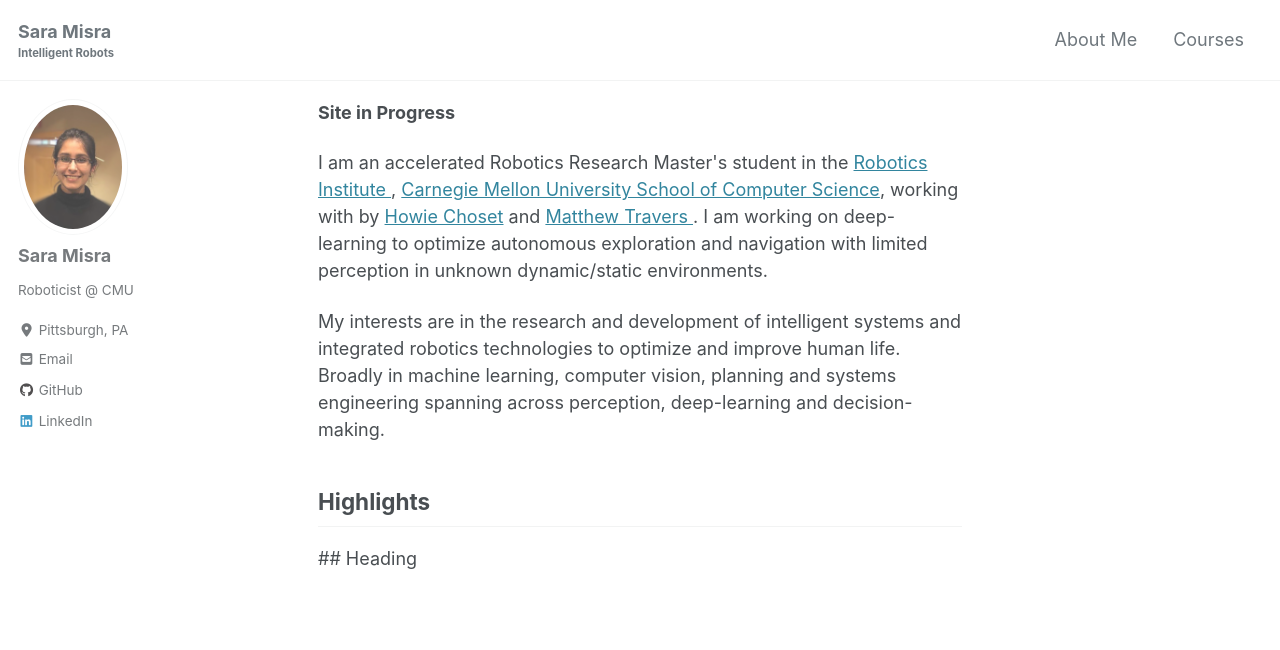
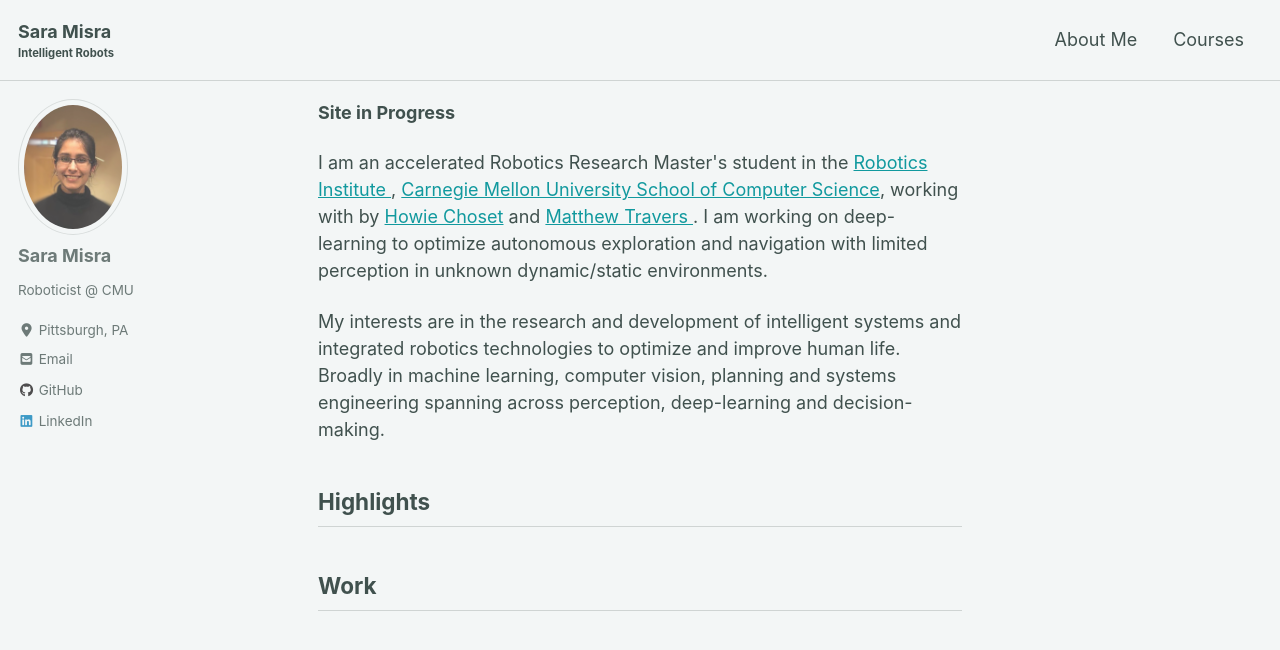
Before and after one commit to saram1sra/saram1sra.github.io, a Jekyll site: the page built from index.html, in a window 1280 px wide and 900 px high. Shown: the top 650 px of the window. Built offline with Jekyll 4.4.1, drawn with Linux system fonts in a browser that asks for light colours; cached includes are drawn as plain includes; nearby versions of some CDN libraries; the list of posts is cut into pages by our own code.

Commit message:
changed skin

```diff
--- a/_config.yml
+++ b/_config.yml
@@ -12,7 +12,7 @@
 
 # theme                  : "minimal-mistakes-jekyll"
 # remote_theme           : "mmistakes/minimal-mistakes"
-minimal_mistakes_skin    : "default" # "air", "aqua", "contrast", "dark", "dirt", "neon", "mint", "plum", "sunrise"
+minimal_mistakes_skin    : "mint" # "air", "aqua", "contrast", "dark", "dirt", "neon", "mint", "plum", "sunrise"
 
 # Site Settings
 locale                   : "en-US"
--- a/index.html
+++ b/index.html
@@ -25,8 +25,8 @@
 </div>
 
 
-<div id="work" markdown="1">
-## Heading
+<div id="work">
+<h2> Work </h2>
 
 
 </div>
```
